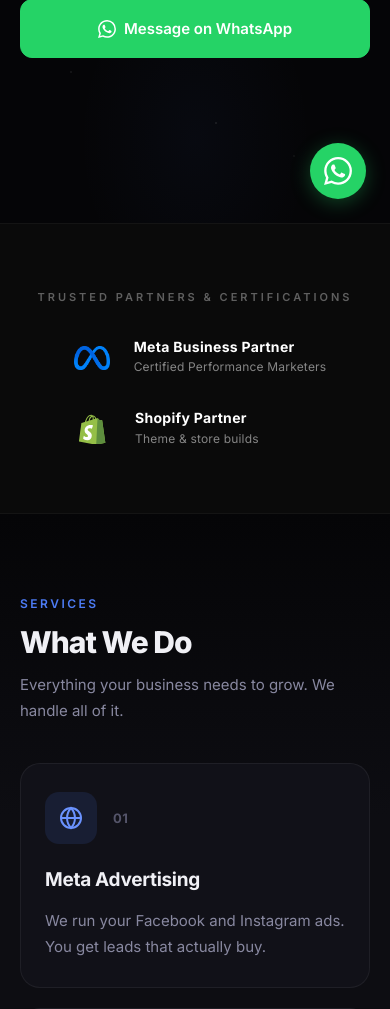
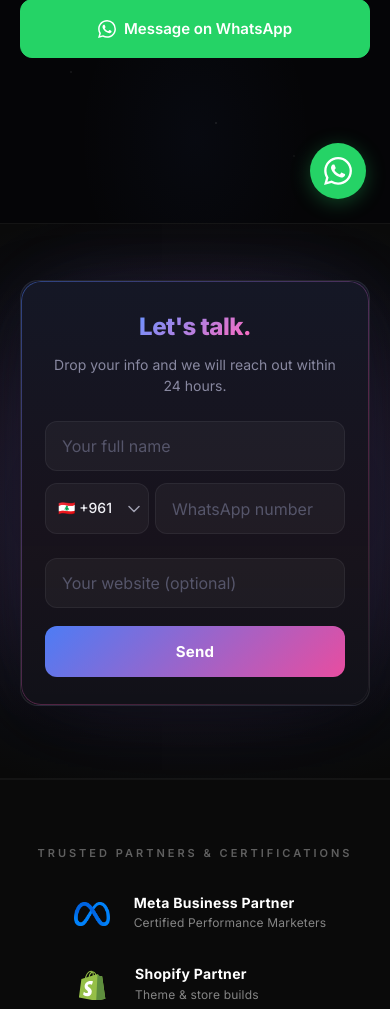
Before and after one commit to lumenmarketingsolutions/mk7media, a Flask app: page / in a window 390 px wide. Shown: the part 621-1630 px from the top of the page. Run offline with Flask 3, Linux system fonts and the light colour scheme; some libraries are stand-ins or nearby versions.

Commit message:
Move simplified lead form under hero, fire Lead on form submit + WhatsApp clicks
Replaces the bottom-of-page 5-step quiz with a 3-field inquiry form (name,
WhatsApp, optional website) right under the hero so mobile traffic from ads
hits a single-action signup before scrolling. The submit fires Pixel Lead
immediately and POSTs /api/inquiry which fires CAPI Lead with a shared
event_id for dedup. Hero + floating WhatsApp buttons now also fire standard
Lead (deduped to CAPI via /api/track) so wa.me clicks count as conversions.
Wraps the form in an elevated card with a gradient-traced border and a soft
blue/pink halo so it doesn't blend into the dark page bg.

Co-Authored-By: Claude Opus 4.7 (1M context) <noreply@anthropic.com>

```diff
--- a/templates/index.html
+++ b/templates/index.html
@@ -618,6 +618,130 @@
       position: relative;
     }
 
+    /* ── Inline Lead Form (under hero) ── */
+    .lead-form-section {
+      padding: 72px 24px 88px;
+      background:
+        radial-gradient(ellipse 700px 460px at 50% 50%, rgba(77,124,245,0.14), transparent 65%),
+        radial-gradient(ellipse 520px 360px at 50% 50%, rgba(232,77,160,0.10), transparent 70%),
+        #0a0a0a;
+      border-top: 1px solid rgba(255,255,255,0.04);
+      border-bottom: 1px solid rgba(255,255,255,0.04);
+      scroll-margin-top: 90px;
+      position: relative;
+      overflow: hidden;
+    }
+    .lead-form-inner {
+      max-width: 520px;
+      margin: 0 auto;
+      text-align: center;
+    }
+    .lead-form-card {
+      background:
+        linear-gradient(180deg, rgba(77,124,245,0.06), rgba(232,77,160,0.03) 60%, transparent),
+        var(--bg-elevated);
+      border: 1px solid rgba(255,255,255,0.08);
+      border-radius: 20px;
+      padding: 40px 32px 36px;
+      position: relative;
+      box-shadow:
+        0 20px 60px rgba(0,0,0,0.45),
+        0 0 80px -20px rgba(77,124,245,0.18),
+        0 0 120px -40px rgba(232,77,160,0.14);
+    }
+    /* Subtle gradient-traced border highlight on the card */
+    .lead-form-card::before {
+      content: '';
+      position: absolute;
+      inset: 0;
+      border-radius: 20px;
+      padding: 1px;
+      background: linear-gradient(135deg, rgba(77,124,245,0.45), rgba(232,77,160,0.30) 60%, rgba(255,255,255,0.04));
+      -webkit-mask: linear-gradient(#000 0 0) content-box, linear-gradient(#000 0 0);
+      mask: linear-gradient(#000 0 0) content-box, linear-gradient(#000 0 0);
+      -webkit-mask-composite: xor;
+      mask-composite: exclude;
+      pointer-events: none;
+    }
+    .lead-form-title {
+      font-size: clamp(24px, 3.5vw, 32px);
+      font-weight: 800;
+      letter-spacing: -0.5px;
+      margin-bottom: 12px;
+      line-height: 1.2;
+    }
+    .lead-form-sub {
+      font-size: 15px;
+      color: var(--text-muted);
+      margin: 0 auto 28px;
+      max-width: 440px;
+      line-height: 1.55;
+    }
+    .lead-form {
+      display: flex;
+      flex-direction: column;
+      gap: 12px;
+      text-align: left;
+    }
+    .lead-input {
+      width: 100%;
+      padding: 16px 18px;
+      background: rgba(255,255,255,0.04);
+      border: 1px solid var(--border);
+      border-radius: 12px;
+      color: var(--text);
+      font-family: 'Inter', sans-serif;
+      font-size: 16px;
+      outline: none;
+      transition: border-color 0.2s;
+    }
+    .lead-input::placeholder { color: var(--text-dim); }
+    .lead-input:focus { border-color: var(--blue); }
+    .lead-submit {
+      margin-top: 6px;
+      padding: 16px 24px;
+      background: var(--gradient);
+      color: #fff;
+      font-size: 15px;
+      font-weight: 700;
+      border: none;
+      border-radius: 12px;
+      cursor: pointer;
+      font-family: 'Inter', sans-serif;
+      transition: opacity 0.2s, transform 0.2s;
+      letter-spacing: 0.2px;
+      width: 100%;
+    }
+    .lead-submit:hover { opacity: 0.92; transform: translateY(-1px); }
+    .lead-submit:disabled { opacity: 0.5; cursor: not-allowed; transform: none; }
+    .lead-form-success {
+      display: none;
+      text-align: center;
+      padding: 24px 8px 8px;
+    }
+    .lead-form-success.show { display: block; }
+    .lead-form-success .check-circle {
+      width: 64px; height: 64px;
+      border-radius: 50%;
+      background: var(--gradient);
+      display: flex;
+      align-items: center;
+      justify-content: center;
+      margin: 0 auto 20px;
+    }
+    .lead-form-success .check-circle svg { width: 28px; height: 28px; color: #fff; }
+    .lead-form-success h3 { font-size: 22px; font-weight: 700; margin-bottom: 8px; }
+    .lead-form-success p { color: var(--text-muted); font-size: 15px; }
+
+    @media (max-width: 768px) {
+      .lead-form-section { padding: 56px 20px 72px; }
+      .lead-form-card { padding: 32px 24px 28px; border-radius: 18px; }
+      .lead-form-title { font-size: 24px; }
+      .lead-form-sub { font-size: 14px; margin-bottom: 24px; }
+      .lead-input { padding: 14px 16px; font-size: 16px; }
+      .lead-submit { padding: 16px 20px; }
+    }
+
     /* ── Quiz Modal ── */
     .quiz-overlay {
       display: none;
@@ -926,10 +1050,38 @@
       <a href="#inquiry" class="btn-primary" data-track="InitiateCheckout" data-track-source="hero_audit_cta">
         Get Your Free Audit
       </a>
-      <a href="https://wa.me/96179018107?text=Hey%2C%20I%20want%20to%20learn%20more%20about%20your%20services" target="_blank" class="btn-secondary btn-whatsapp" data-track="WhatsAppClick" data-track-source="whatsapp_hero">
+      <a href="https://wa.me/96179018107?text=Hey%2C%20I%20want%20to%20learn%20more%20about%20your%20services" target="_blank" class="btn-secondary btn-whatsapp" data-track="Lead" data-track-source="whatsapp_hero">
         <svg viewBox="0 0 24 24" width="18" height="18" fill="white" style="flex-shrink:0;"><path d="M17.472 14.382c-.297-.149-1.758-.867-2.03-.967-.273-.099-.471-.148-.67.15-.197.297-.767.966-.94 1.164-.173.199-.347.223-.644.075-.297-.15-1.255-.463-2.39-1.475-.883-.788-1.48-1.761-1.653-2.059-.173-.297-.018-.458.13-.606.134-.133.298-.347.446-.52.149-.174.198-.298.298-.497.099-.198.05-.371-.025-.52-.075-.149-.669-1.612-.916-2.207-.242-.579-.487-.5-.669-.51-.173-.008-.371-.01-.57-.01-.198 0-.52.074-.792.372-.272.297-1.04 1.016-1.04 2.479 0 1.462 1.065 2.875 1.213 3.074.149.198 2.096 3.2 5.077 4.487.709.306 1.262.489 1.694.625.712.227 1.36.195 1.871.118.571-.085 1.758-.719 2.006-1.413.248-.694.248-1.289.173-1.413-.074-.124-.272-.198-.57-.347m-5.421 7.403h-.004a9.87 9.87 0 01-5.031-1.378l-.361-.214-3.741.982.998-3.648-.235-.374a9.86 9.86 0 01-1.51-5.26c.001-5.45 4.436-9.884 9.888-9.884 2.64 0 5.122 1.03 6.988 2.898a9.825 9.825 0 012.893 6.994c-.003 5.45-4.437 9.884-9.885 9.884m8.413-18.297A11.815 11.815 0 0012.05 0C5.495 0 .16 5.335.157 11.892c0 2.096.547 4.142 1.588 5.945L.057 24l6.305-1.654a11.882 11.882 0 005.683 1.448h.005c6.554 0 11.89-5.335 11.893-11.893a11.821 11.821 0 00-3.48-8.413z"/></svg>
         Message on WhatsApp
       </a>
+    </div>
+  </div>
+</section>
+
+<!-- ── Inline Lead Form (under hero) ── -->
+<!-- id="inquiry" lives here so every #inquiry CTA on the page scrolls back to this form -->
+<section class="lead-form-section" id="inquiry">
+  <div class="lead-form-inner">
+    <div class="lead-form-card">
+      <h2 class="lead-form-title"><span class="grad-text">Let's talk.</span></h2>
+      <p class="lead-form-sub">Drop your info and we will reach out within 24 hours.</p>
+
+      <form class="lead-form" id="leadForm" onsubmit="submitLead(event)" novalidate>
+        <input class="lead-input" type="text" id="lf_name" placeholder="Your full name" required autocomplete="name">
+        <div data-phone-input>
+          <input class="lead-input" type="tel" id="lf_whatsapp" placeholder="WhatsApp number" required autocomplete="tel">
+        </div>
+        <input class="lead-input" type="url" id="lf_website" placeholder="Your website (optional)" autocomplete="url" inputmode="url">
+        <button class="lead-submit" type="submit" id="lf_submit" data-track-source="inline_form_submit">Send</button>
+      </form>
+
+      <div class="lead-form-success" id="leadSuccess">
+        <div class="check-circle">
+          <svg fill="none" viewBox="0 0 24 24" stroke="currentColor" stroke-width="3"><path stroke-linecap="round" stroke-linejoin="round" d="M5 13l4 4L19 7"/></svg>
+        </div>
+        <h3>We got it.</h3>
+        <p>We will message you on WhatsApp within 24 hours.</p>
+      </div>
     </div>
   </div>
 </section>
@@ -1375,28 +1436,22 @@ document.querySelectorAll('a[href^="#"]').forEach(a => {
   });
 });
 
-// ── Quiz Funnel ──
-let currentStep = 1;
-const totalSteps = 5;
-const quizData = {};
-
-// Form is now embedded inline in the #inquiry section. No modal to open or close.
-// Keeping these stubs in case any external CTAs still reference them; they just scroll to the form.
-function openQuiz() {
-  scrollToTarget(document.getElementById('inquiry'));
-  if (window.mk7Track) mk7Track('QuizStarted', { content_name: 'Form scrolled into view' }, { dedupeKey: 'scroll' });
-}
-
-function closeQuiz() { /* noop — form is inline, nothing to close */ }
-
-// Track QuizStarted when the inline form first scrolls into view
+// ── Inline Lead Form ──
+// Single-step form: name + WhatsApp + website (optional). Fires Meta Pixel Lead
+// + CAPI Lead via /api/inquiry (server dedupes against the browser pixel using event_id).
+
+// Stubs kept so any older CTAs that still call openQuiz/closeQuiz keep working.
+function openQuiz() { scrollToTarget(document.getElementById('inquiry')); }
+function closeQuiz() { /* noop — form is inline */ }
+
+// Track form viewed when scrolled into view
 (function () {
-  const form = document.querySelector('.quiz-inline');
+  const form = document.querySelector('.lead-form-section');
   if (!form || !window.IntersectionObserver) return;
   const io = new IntersectionObserver((entries) => {
     entries.forEach(e => {
       if (e.isIntersecting) {
-        if (window.mk7Track) mk7Track('QuizStarted', { content_name: 'Form viewed' }, { dedupeKey: 'view' });
+        if (window.mk7Track) mk7Track('FormViewed', { content_name: 'Inline lead form viewed' }, { dedupeKey: 'view' });
         io.unobserve(e.target);
       }
     });
@@ -1404,114 +1459,47 @@ function closeQuiz() { /* noop — form is inline, nothing to close */ }
   io.observe(form);
 })();
 
-function selectOption(btn, field, value) {
-  btn.parentElement.querySelectorAll('.quiz-option').forEach(o => o.classList.remove('selected'));
-  btn.classList.add('selected');
-  quizData[field] = value;
-  document.getElementById('quizNext').disabled = false;
-  if (window.mk7Track) {
-    mk7Track('QuizStep', { step: currentStep, field: field, option_value: value, content_name: 'Quiz step ' + currentStep + ': ' + field },
-      { dedupeKey: field + ':' + value });
-  }
-}
-
-function updateQuizUI() {
-  document.querySelectorAll('.quiz-slide').forEach(s => s.classList.remove('active'));
-  const active = document.querySelector('[data-step="' + currentStep + '"]');
-  if (active) active.classList.add('active');
-
-  const bars = document.querySelectorAll('#quizProgress .bar');
-  bars.forEach((b, i) => b.classList.toggle('active', i < currentStep));
-
-  document.getElementById('quizBack').style.visibility = currentStep === 1 ? 'hidden' : 'visible';
-
-  const nextBtn = document.getElementById('quizNext');
-  if (currentStep === totalSteps) {
-    nextBtn.textContent = 'Submit';
-  } else {
-    nextBtn.textContent = 'Continue';
-  }
-
-  // Disable Continue on option-based qualifying steps (2, 3, 4) until something is selected
-  if (currentStep >= 2 && currentStep <= 4) {
-    const slide = document.querySelector('[data-step="' + currentStep + '"]');
-    const hasSelection = slide.querySelector('.quiz-option.selected');
-    nextBtn.disabled = !hasSelection;
-  } else {
-    nextBtn.disabled = false;
-  }
-}
-
-function prevStep() {
-  if (currentStep > 1) {
-    if (window.mk7Track) mk7Track('QuizBack', { from_step: currentStep, to_step: currentStep - 1 }, { dedupeKey: 'back:' + currentStep });
-    currentStep--;
-    updateQuizUI();
-  }
-}
-
-async function nextStep() {
-  // Step 1: contact info — validate, fire Lead pixel, capture lead immediately so we have them
-  // even if they bail before completing the qualifying questions.
-  if (currentStep === 1) {
-    const name = document.getElementById('q_name').value.trim();
-    const waInput = document.getElementById('q_whatsapp');
-    const business = document.getElementById('q_business').value.trim();
-
-    // Build the full E.164 number from the country-code selector + the local digits.
-    // Refuses to advance unless a country was picked AND the local part has enough digits.
+async function submitLead(e) {
+  e.preventDefault();
+
+  const nameEl = document.getElementById('lf_name');
+  const waEl = document.getElementById('lf_whatsapp');
+  const webEl = document.getElementById('lf_website');
+  const btn = document.getElementById('lf_submit');
+
+  const name = nameEl.value.trim();
   const fullWhatsapp = (window.PhoneInput && window.PhoneInput.fullNumber)
-      ? window.PhoneInput.fullNumber(waInput)
-      : waInput.value.trim();
+    ? window.PhoneInput.fullNumber(waEl)
+    : waEl.value.trim();
   const waValid = (window.PhoneInput && window.PhoneInput.isValid)
-      ? window.PhoneInput.isValid(waInput)
-      : (waInput.value.replace(/\D/g, '').length >= 8);
-
-    if (!name || !waValid) {
-      document.getElementById('q_name').style.borderColor = name ? '' : '#e84da0';
-      waInput.style.borderColor = waValid ? '' : '#e84da0';
-      return;
-    }
-
-    quizData.name = name;
-    quizData.whatsapp = fullWhatsapp;
-    quizData.business = business;
-
-    // Pixel + CAPI dedup: shared event_id, plus fbp/fbc cookies for browser-event matching
+    ? window.PhoneInput.isValid(waEl)
+    : (waEl.value.replace(/\D/g, '').length >= 8);
+
+  nameEl.style.borderColor = name ? '' : '#e84da0';
+  waEl.style.borderColor = waValid ? '' : '#e84da0';
+  if (!name || !waValid) return;
+
+  // Shared event_id so the Pixel Lead and the server CAPI Lead dedupe in Events Manager.
   const eventId = (crypto && crypto.randomUUID) ? crypto.randomUUID() : ('ev_' + Date.now() + '_' + Math.random().toString(36).slice(2));
   const cookie = (n) => { const m = document.cookie.match(new RegExp('(?:^|; )' + n + '=([^;]+)')); return m ? decodeURIComponent(m[1]) : ''; };
-    quizData.event_id = eventId;
-    quizData.fbp = cookie('_fbp');
-    quizData.fbc = cookie('_fbc');
-    quizData.page_url = window.location.href;
+
+  const payload = {
+    name: name,
+    whatsapp: fullWhatsapp,
+    website: webEl.value.trim(),
+    event_id: eventId,
+    fbp: cookie('_fbp'),
+    fbc: cookie('_fbc'),
+    page_url: window.location.href
+  };
 
   if (window.fbq) {
     fbq('track', 'Lead', {
       content_name: 'MK7 Media inquiry',
-        lead_source: 'homepage_quiz',
+      lead_source: 'homepage_inline_form'
     }, { eventID: eventId });
   }
 
-    // Fire-and-forget early capture — don't block UI on the network roundtrip
-    fetch('/api/inquiry', {
-      method: 'POST',
-      headers: { 'Content-Type': 'application/json' },
-      body: JSON.stringify(quizData)
-    }).catch(() => {});
-
-    if (window.mk7Track) mk7Track('QuizContinue', { from_step: 1, to_step: 2, captured: true }, { dedupeKey: 'continue:1' });
-    currentStep++;
-    updateQuizUI();
-    return;
-  }
-
-  // Final step: capture website + goals, send enrichment update, show success
-  if (currentStep === totalSteps) {
-    quizData.website = document.getElementById('q_website').value.trim();
-    quizData.goals = document.getElementById('q_goals').value.trim();
-    quizData.is_enrichment = true;  // tells backend not to re-fire Lead pixel
-
-    const btn = document.getElementById('quizNext');
   btn.disabled = true;
   btn.textContent = 'Sending...';
 
@@ -1519,26 +1507,16 @@ async function nextStep() {
     await fetch('/api/inquiry', {
       method: 'POST',
       headers: { 'Content-Type': 'application/json' },
-        body: JSON.stringify(quizData)
+      body: JSON.stringify(payload)
     });
-    } catch {
-      // We already captured them on step 1, the enrichment is bonus
-    }
-
-    document.getElementById('quizBody').style.display = 'none';
-    document.getElementById('quizFooter').style.display = 'none';
-    document.getElementById('quizSuccess').classList.add('show');
-    return;
-  }
-
-  // Mid steps (2, 3, 4): just advance
-  if (window.mk7Track) mk7Track('QuizContinue', { from_step: currentStep, to_step: currentStep + 1 }, { dedupeKey: 'continue:' + currentStep });
-  currentStep++;
-  updateQuizUI();
+  } catch (err) { /* lead is already captured client-side via Pixel; CAPI retries are not needed here */ }
+
+  document.getElementById('leadForm').style.display = 'none';
+  document.getElementById('leadSuccess').classList.add('show');
 }
 </script>
 
-<a href="https://wa.me/96179018107?text=Hey%2C%20I%20want%20to%20learn%20more%20about%20your%20services" target="_blank" data-track="WhatsAppClick" data-track-source="whatsapp_floating" style="position:fixed;bottom:24px;right:24px;width:56px;height:56px;background:#25D366;border-radius:50%;display:flex;align-items:center;justify-content:center;z-index:99;box-shadow:0 4px 20px rgba(37,211,102,0.3);transition:transform 0.2s;" onmouseover="this.style.transform='scale(1.1)'" onmouseout="this.style.transform='scale(1)'">
+<a href="https://wa.me/96179018107?text=Hey%2C%20I%20want%20to%20learn%20more%20about%20your%20services" target="_blank" data-track="Lead" data-track-source="whatsapp_floating" style="position:fixed;bottom:24px;right:24px;width:56px;height:56px;background:#25D366;border-radius:50%;display:flex;align-items:center;justify-content:center;z-index:99;box-shadow:0 4px 20px rgba(37,211,102,0.3);transition:transform 0.2s;" onmouseover="this.style.transform='scale(1.1)'" onmouseout="this.style.transform='scale(1)'">
   <svg viewBox="0 0 24 24" width="28" height="28" fill="white"><path d="M17.472 14.382c-.297-.149-1.758-.867-2.03-.967-.273-.099-.471-.148-.67.15-.197.297-.767.966-.94 1.164-.173.199-.347.223-.644.075-.297-.15-1.255-.463-2.39-1.475-.883-.788-1.48-1.761-1.653-2.059-.173-.297-.018-.458.13-.606.134-.133.298-.347.446-.52.149-.174.198-.298.298-.497.099-.198.05-.371-.025-.52-.075-.149-.669-1.612-.916-2.207-.242-.579-.487-.5-.669-.51-.173-.008-.371-.01-.57-.01-.198 0-.52.074-.792.372-.272.297-1.04 1.016-1.04 2.479 0 1.462 1.065 2.875 1.213 3.074.149.198 2.096 3.2 5.077 4.487.709.306 1.262.489 1.694.625.712.227 1.36.195 1.871.118.571-.085 1.758-.719 2.006-1.413.248-.694.248-1.289.173-1.413-.074-.124-.272-.198-.57-.347m-5.421 7.403h-.004a9.87 9.87 0 01-5.031-1.378l-.361-.214-3.741.982.998-3.648-.235-.374a9.86 9.86 0 01-1.51-5.26c.001-5.45 4.436-9.884 9.888-9.884 2.64 0 5.122 1.03 6.988 2.898a9.825 9.825 0 012.893 6.994c-.003 5.45-4.437 9.884-9.885 9.884m8.413-18.297A11.815 11.815 0 0012.05 0C5.495 0 .16 5.335.157 11.892c0 2.096.547 4.142 1.588 5.945L.057 24l6.305-1.654a11.882 11.882 0 005.683 1.448h.005c6.554 0 11.89-5.335 11.893-11.893a11.821 11.821 0 00-3.48-8.413z"/></svg>
 </a>
 </body>
```
Also changed, not shown: other parts of templates/index.html (+0 -91 lines). Lines whose indentation alone changed are shown as unchanged.
